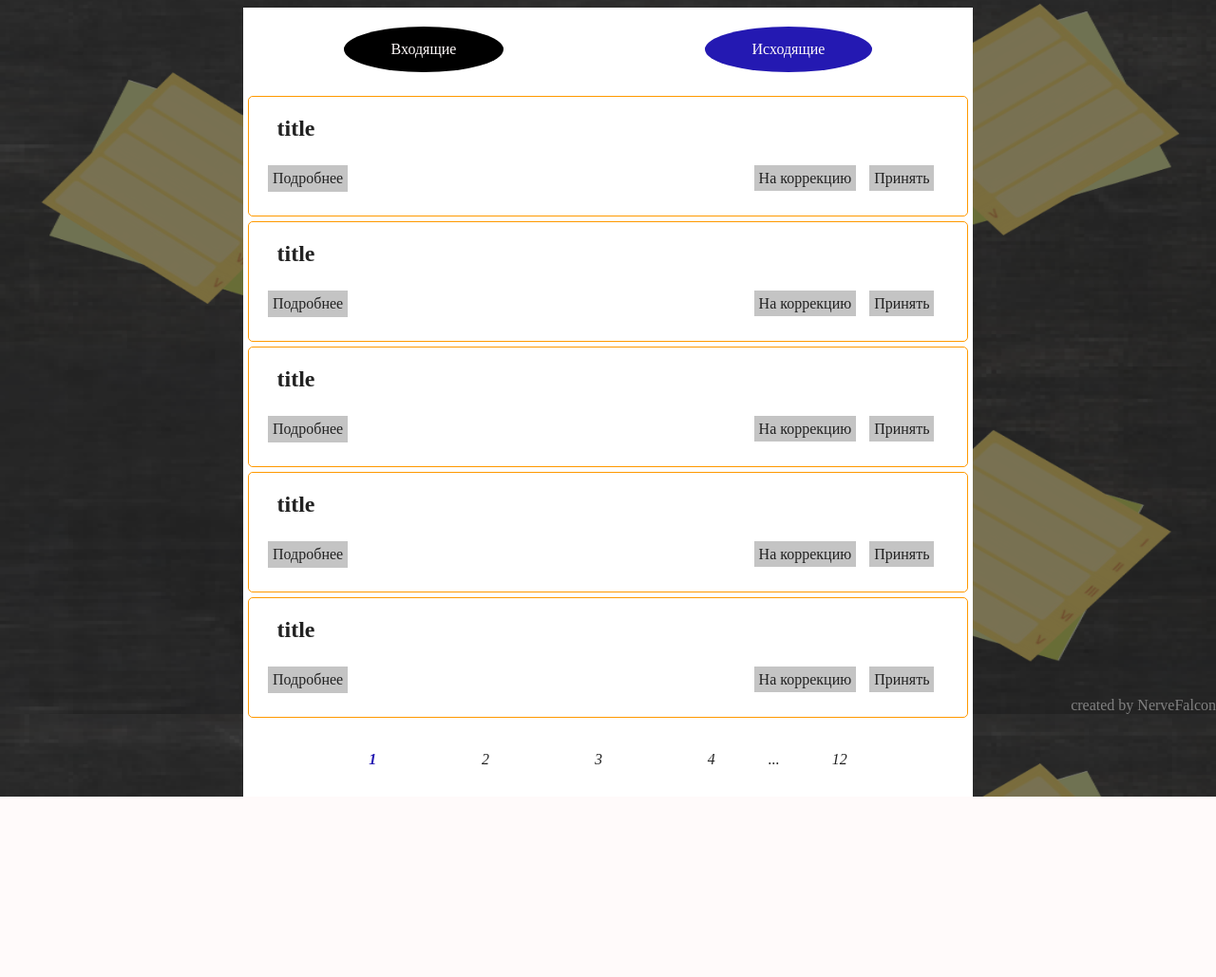
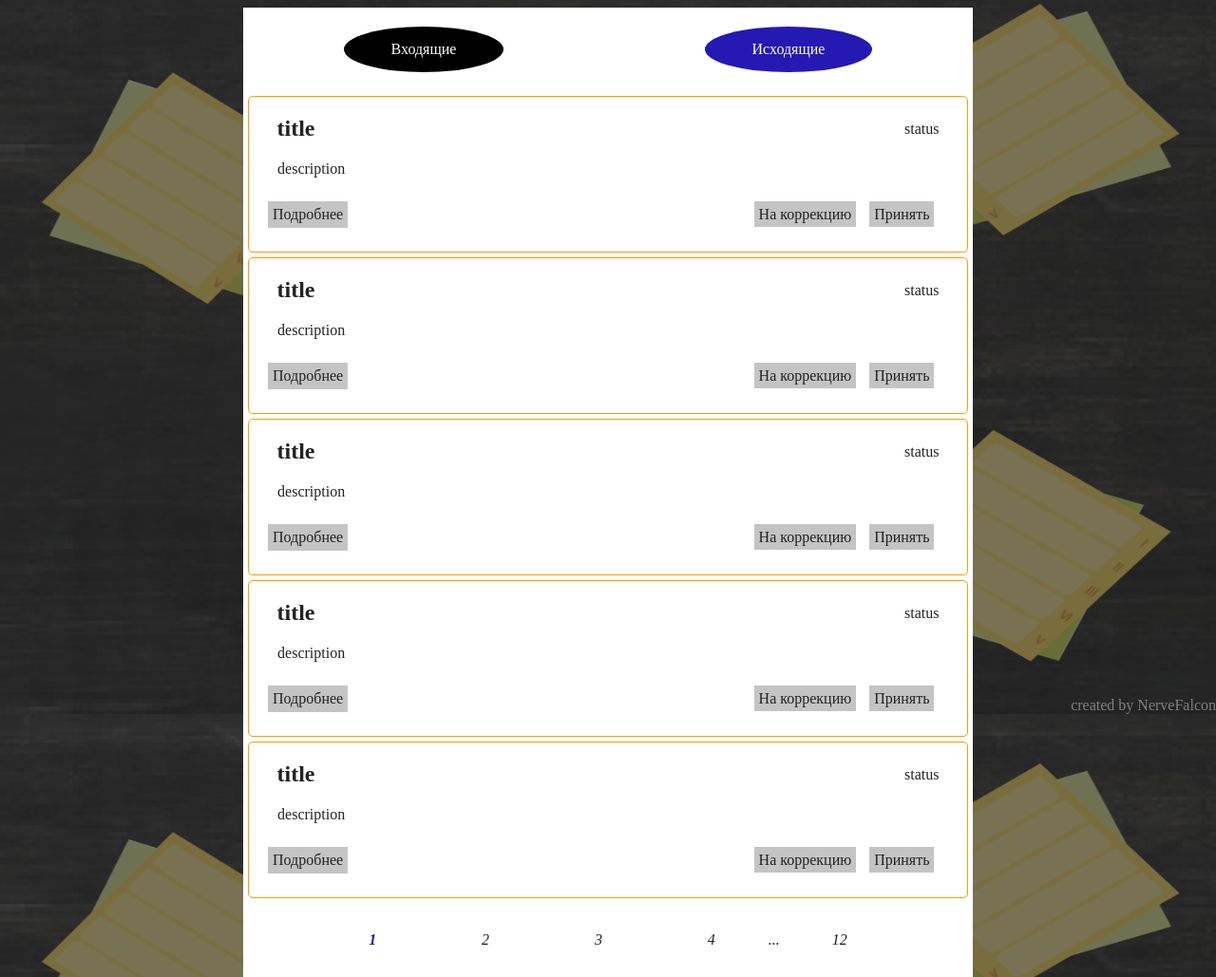
Before and after one commit to NerveFalcon/task-manager, a PHP site: page /outTasks in a window 1280 px wide. Shown: the part 48-1077 px from the top of the page at 95% size. Before the commit the page ends 887 px from the top, so only its background shows below. Run offline with PHP 8.4, Linux system fonts and the light colour scheme; the visitor is signed in with stand-in values (Sample User, id 1); data that the repository does not hold is empty.

Commit message:
adminController debug

```diff
--- a/app/controllers/AdminController.php
+++ b/app/controllers/AdminController.php
@@ -4,14 +4,14 @@ class AdminController extends Controller
 	public function ActionUserList(int $page = 1)
 	{
 
-		$this->view->Generate('admin/userListView.php', $page);
+		$this->view->Generate('admin/userListView.php');
 		return true;
 	}
 
 	public function ActionPositionList(int $page = 1)
 	{
 
-		$this->view->Generate('admin/userListView.php', $page);
+		$this->view->Generate('admin/userListView.php');
 		return true;
 	}
 }
--- a/app/controllers/OutTaskController.php
+++ b/app/controllers/OutTaskController.php
@@ -10,11 +10,11 @@ class OutTaskController extends Controller
 		{
 			$tasks[$i]['id'] = $i;
 			$tasks[$i]['title'] = "title";
-			$tasks[$i]['desc'] = "description";
+			$tasks[$i]['text'] = "description";
 			$tasks[$i]['from'] = "from";
 			$tasks[$i]['to'] = "to";
 			$tasks[$i]['deadline'] = "deadline";
-			$tasks[$i]['status'] = "status";
+			$tasks[$i]['id_status'] = "status";
 			$tasks[$i]['OtherStatus'] = "На коррекцию";
 			$tasks[$i]['DoneStatus'] = "Принять";
 			$tasks[$i]['attachment'] = "url";
--- a/index.php
+++ b/index.php
@@ -1,6 +1,6 @@
 <?php
 
 define('ITEMS_ON_PAGE', 5);
-ini_set('display_errors', 1);
+ini_set('display_errors', 0);
 
 require_once 'app/bootstrap.php';
```
Also changed, not shown: 1 other file.
